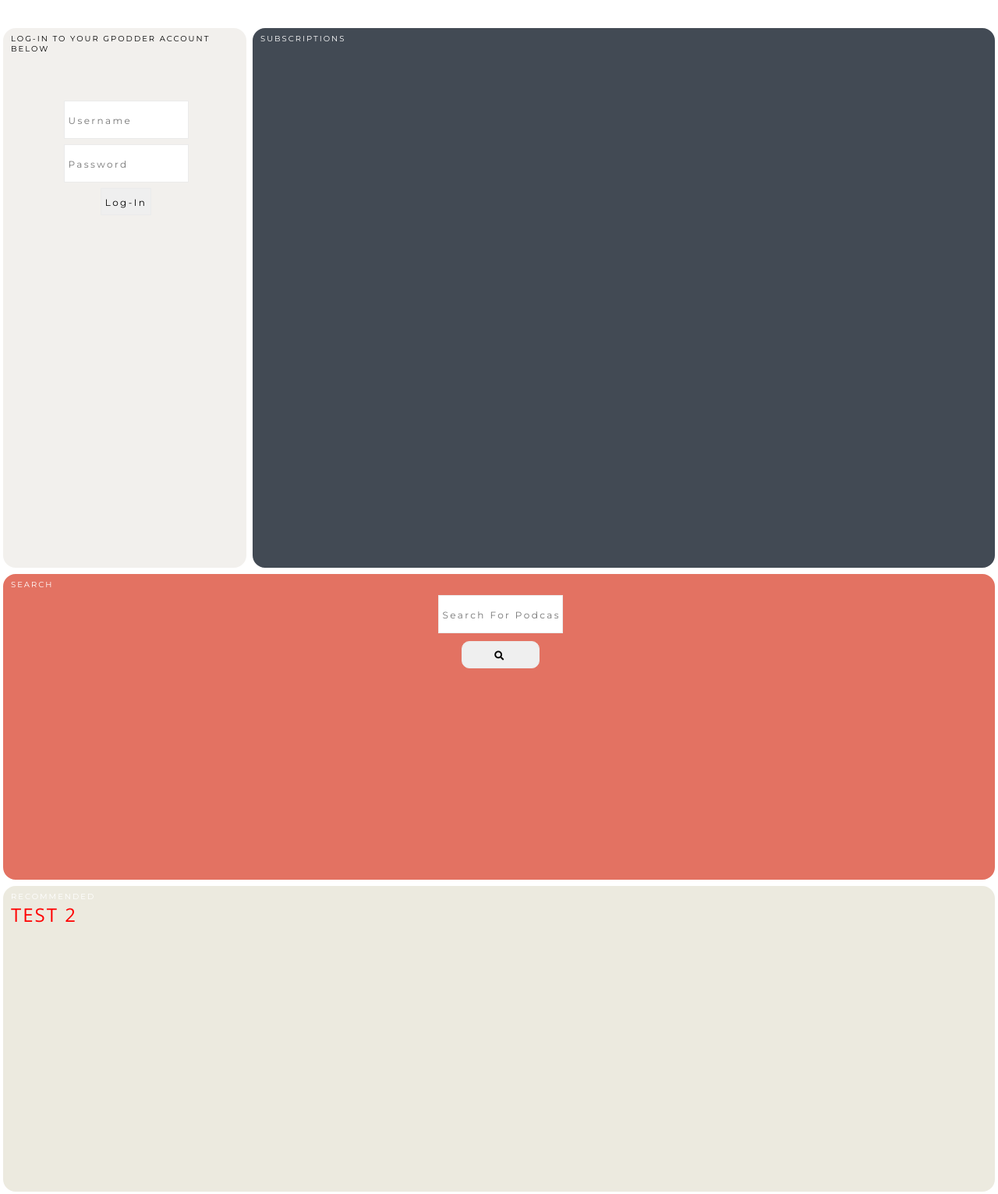
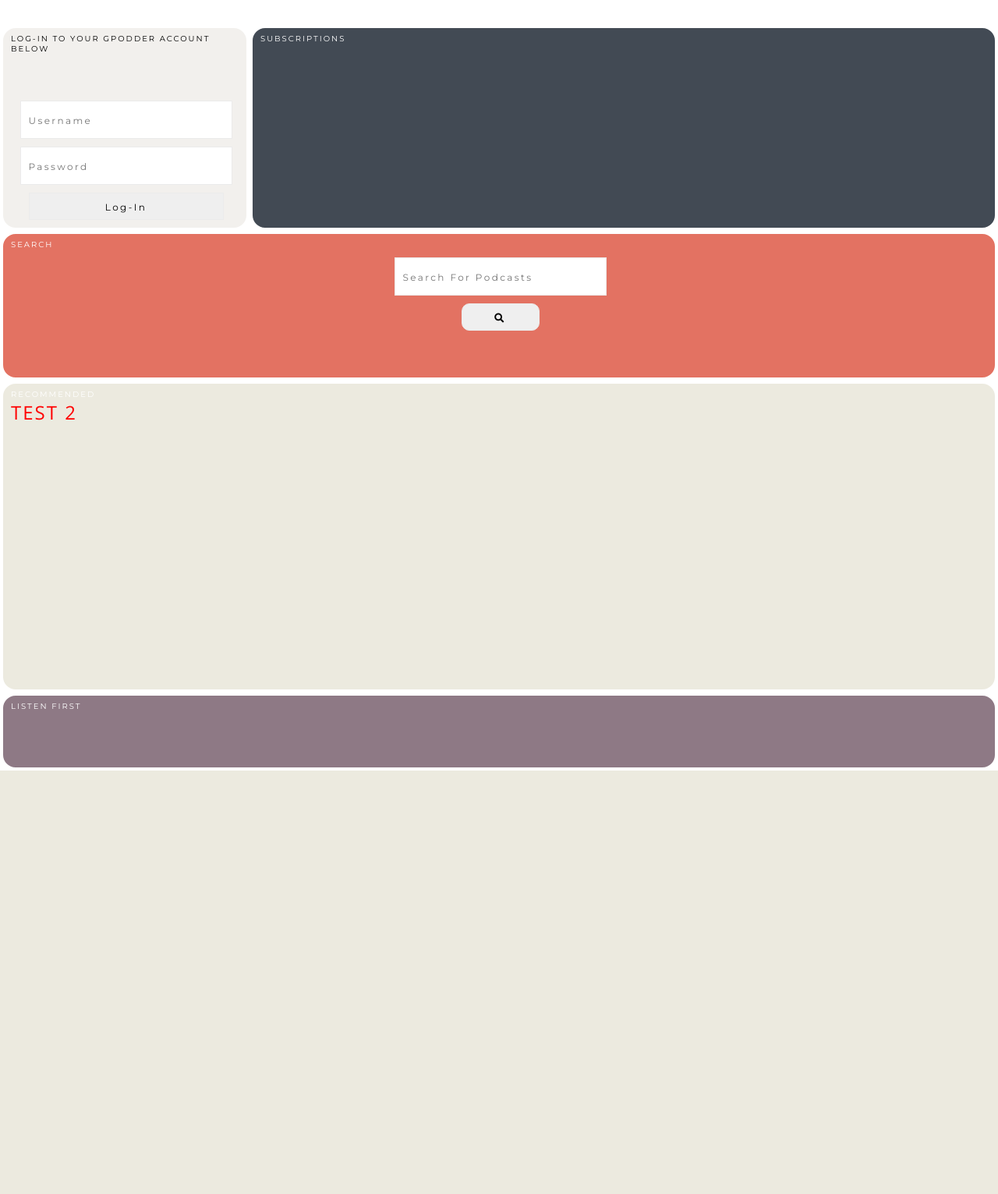
Before and after one commit to katherinemarsh/TrackCast, a Flask app: page / in a window 1280 px wide. Shown: the part 82-1613 px from the top of the page at 78% size. After the commit the page ends 1070 px from the top, so only its background shows below. Run offline with Flask 2, Linux system fonts and the light colour scheme; some libraries are stand-ins or nearby versions.

Commit message:
Search functionality complete, design changes

```diff
--- a/app/hello.py
+++ b/app/hello.py
@@ -6,7 +6,7 @@ import json
 app = Flask(__name__)
 @app.route('/')
 def home():
-    subscriptions = [0, 0], [0, 0], [0, 0];
+    subscriptions = [0, 0], [0, 0], [0, 0]
     return render_template('index.html', subscriptions=subscriptions, lengthCount=0, length=0)
 
 @app.route('/', methods=["POST"])
@@ -39,18 +39,18 @@ def formhandler():
 
     podcastInfo = [titleList, imgList, descriptionList]
     lengthCount = len(podcastInfo[0])
-    searchResults = [0, 0], [0, 0], [0, 0];
+    searchResults = [0, 0], [0, 0], [0, 0]
 
     return render_template('index.html', subscriptions=podcastInfo, lengthCount=lengthCount, searchResults=searchResults, length=0)
 
-@app.route('/search', methods=["GET", "POST"])
+@app.route('/search', methods=["POST"])
 def searchhandler():
     """Handle the form submission"""
 
-    searchInput = request.form['search']
+    searchInput = request.form['searchInput']
 
     url = 'https://gpodder.net';
-    search = url + '/search.json';
+    search = url + '/search.json?q=' + searchInput
 
     searchJson = requests.get(search)
 
@@ -70,10 +70,10 @@ def searchhandler():
                 imgList.append(value)
 
 
-    searchPodcastInfo = [titleList, descriptionList, imgList]
+    searchPodcastInfo = [titleList, imgList, descriptionList]
     length = len(searchPodcastInfo[0])
-
-    return render_template('index.html', searchResults=searchPodcastInfo, length=5)
+    subscriptions = [0, 0], [0, 0], [0, 0]
+    return render_template('index.html', searchResults=searchPodcastInfo, length=length, lengthCount=0, subscriptions=subscriptions)
 
 if __name__ == '__main__':
     app.run(debug=True)
--- a/app/static/css/main.css
+++ b/app/static/css/main.css
@@ -84,11 +84,12 @@ input, button {
   border: 1px solid #ebebeb;
   font: 12px "Montserrat", sans-serif;
   letter-spacing: .2em;
-  padding: 7px 5px 5px;
-  margin: 7px 0 7px;
+  padding: 7px 10px 5px;
+  margin: 10px 0 10px;
   display: block;
   margin-left: auto;
   margin-right: auto;
+  width: 250px;
 }
 
 button {
@@ -111,7 +112,7 @@ button {
   display: block;
   color: inherit;
   width: 25%;
-  height: 700px;
+  height: auto;
   background-color: #f2f0ed;
 }
 
@@ -121,27 +122,30 @@ button {
 
 #subscription-section {
   width: 75%;
-  height: 700px;
+  height: auto;
   background-color: #424a54;
 
 }
 
 #search-section {
   width: 100%;
-  height: 400px;
+  height: auto;
   background-color: #e37262;
 }
 
 .grid-container {
   font: 12px "Open Sans", sans-serif;
   text-transform: none;
-  margin-top: 20px;
+  margin: 30px;
   display: grid;
-  grid-template-columns: 1fr 1fr 1fr 1fr 1fr;
-  grid-gap: 10px;
+  grid-template-columns: 1fr 1fr 1fr 1fr;
+  grid-gap: 20px;
 }
 .grid-item {
   text-align: center;
+  background-color: #8e7985;
+  padding-bottom: 10px;
+  border-radius: 2px;
 }
 
 .subs-desc {
--- a/app/templates/index.html
+++ b/app/templates/index.html
@@ -68,19 +68,21 @@
 
 
       <div id="search-section" class="div-header-text">Search
-        <form action="/search">
+        <form action="/search" method="post">
 
-          <input name="search" type="text" placeholder="Search For Podcasts" required>
+          <input name="searchInput" type="text" placeholder="Search For Podcasts" required>
           <button class="btn"><i class="fas fa-search"></i></button>
 
         </form>
 
+        <div class="grid-container">
           {% for i in range(length) %}
-            <p>{{searchResults[0][i]}}</p>
-            <img src="{{subscriptions[1][i]}}"/>
-            <p>{{searchResults[2][i]}}</p>
-            </br>
+            <div class="grid-item">
+              <p>{{searchResults[0][i]}}</p>
+              <img src="{{searchResults[1][i]}}"/>
+            </div>
           {% endfor %}
+        </div>
 
       </div>
 
```
